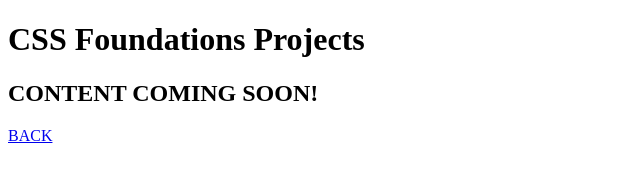
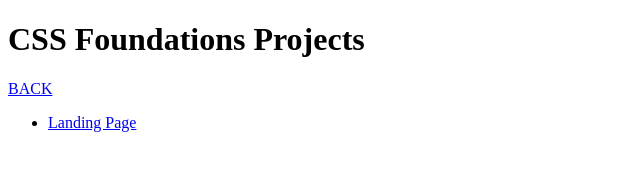
Before and after one commit to jtruelas/odin-projects, a plain HTML site: page foundations-course/css-foundations/index.html in a window 1280 px wide. Shown: the whole page, without its empty margins (0-640 px from the left). Drawn offline with Linux system fonts and the light colour scheme.

Commit message:
Added link to project.

```diff
--- a/foundations-course/css-foundations/index.html
+++ b/foundations-course/css-foundations/index.html
@@ -8,8 +8,12 @@
 
 <body>
     <h1>CSS Foundations Projects</h1>
-    <h2>CONTENT COMING SOON!</h2>
     <p><a href="../../../odin-projects/">BACK</a></p>
+    <ul>
+        <li>
+            <a href="landing-page/">Landing Page</a>
+        </li>
+    </ul>
 </body>
 
 </html>
```
